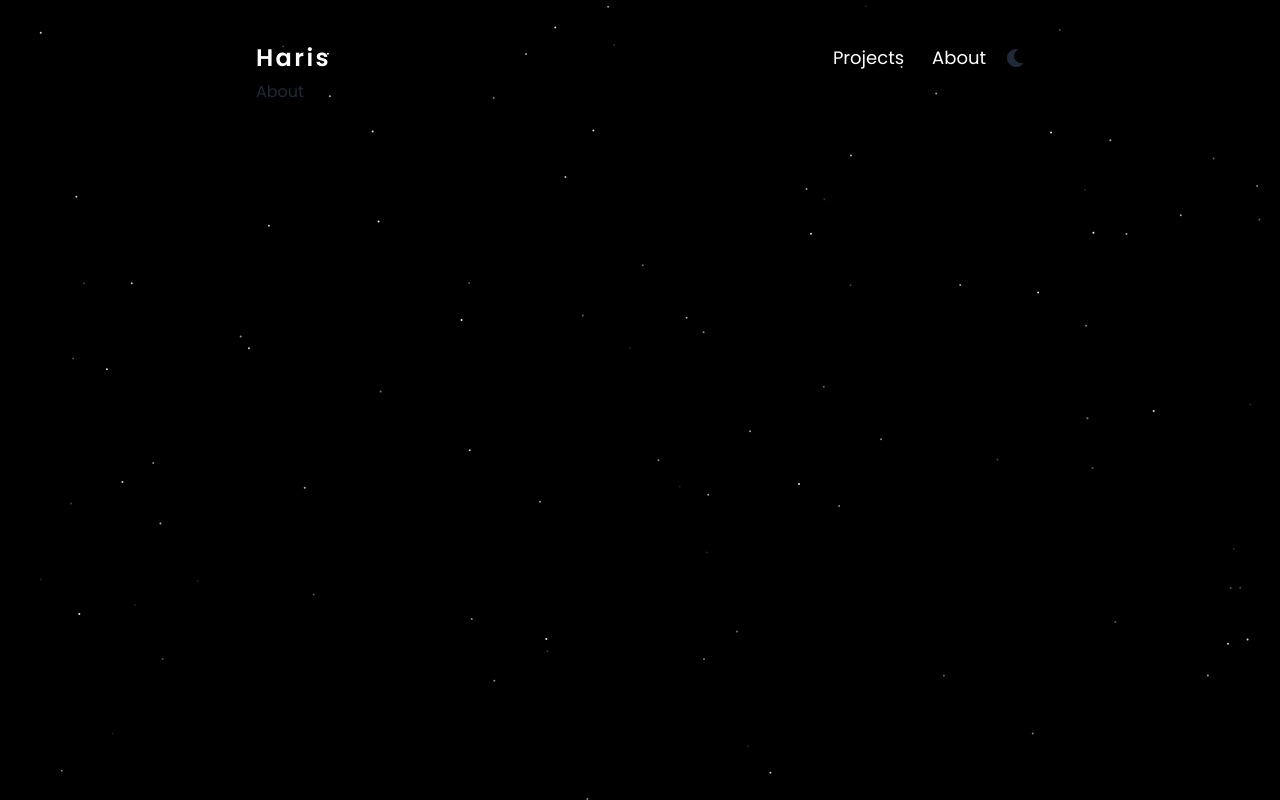
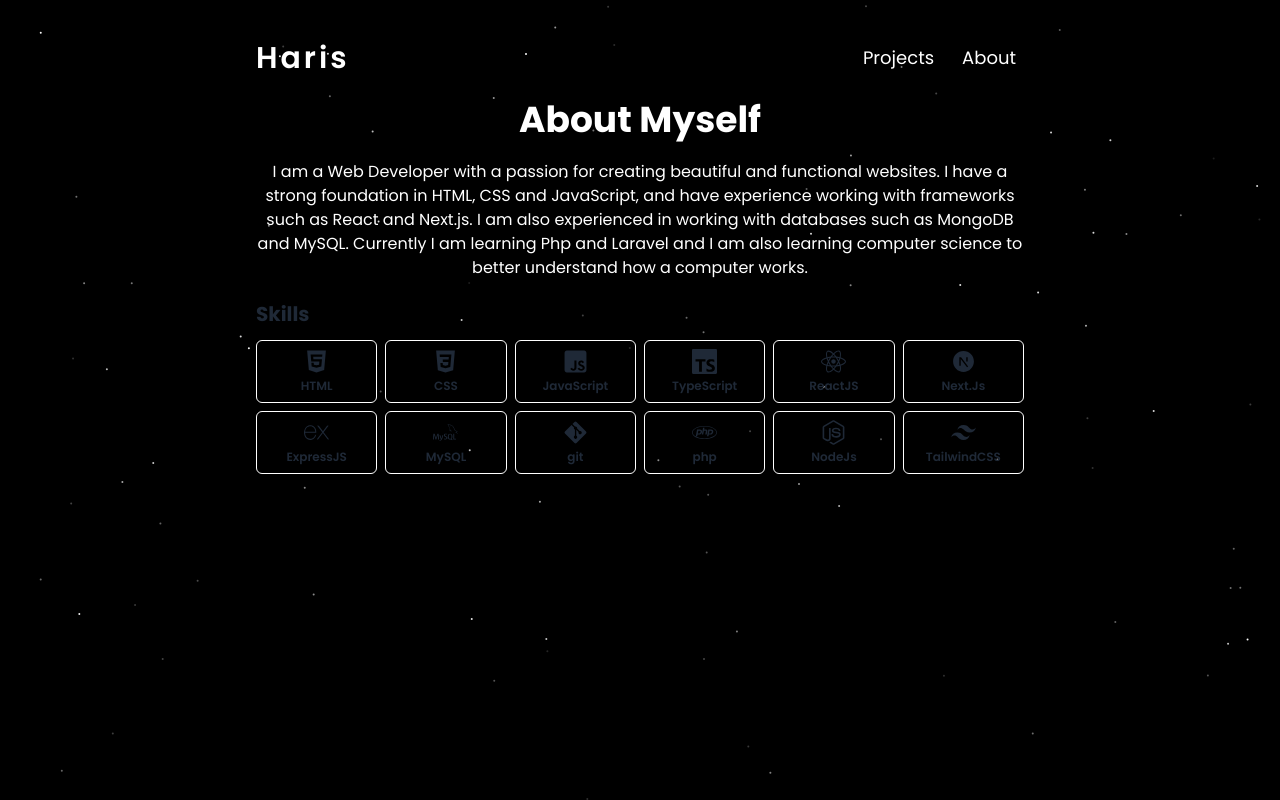
Before and after one commit to ArctyZ/portfolio-haris, a React (Vite) app: page /about in a window 1280 px wide. Built offline with nearby package versions, Linux system fonts and the light colour scheme.

Commit message:
feat: about page

```diff
--- a/src/components/Header.tsx
+++ b/src/components/Header.tsx
@@ -1,6 +1,5 @@
 'use client'
 import { Link } from "react-router";
-import { FaMoon } from "react-icons/fa";
 import {motion} from "framer-motion";
 import { useState, useRef } from "react";
 export default function Header() {
@@ -15,7 +14,7 @@ export default function Header() {
   return (
     <div className="flex items-center justify-between pt-4 mt-5 bg-transparent">
         <div>
-            <h1 className="text-xl md:text-2xl font-semibold tracking-widest text-white shine"><Link to={"/"}>Haris</Link></h1>
+            <h1 className="text-xl md:text-3xl font-semibold tracking-widest text-white shine"><Link to={"/"}>Haris</Link></h1>
         </div>
         <div className="">
             <ul
@@ -25,7 +24,7 @@ export default function Header() {
 
                 <Tab setPosition={setPosition}><Link to={"/about"}>About</Link></Tab>
 
-                <li><FaMoon/></li>
+
                 <motion.li
                 animate={{...position}}
                 className="absolute z-0 rounded-md bg-white/10 h-full"/>
--- a/src/components/UserDetails.tsx
+++ b/src/components/UserDetails.tsx
@@ -1,5 +1,7 @@
 import { Link } from "react-router";
 import { FiGithub, FiLinkedin, FiFileText } from "react-icons/fi";
+import { FcOk } from "react-icons/fc";
+import { IoIosMail } from "react-icons/io";
 
 export default function UserDetails() {
   return (
@@ -15,9 +17,9 @@ export default function UserDetails() {
           </div>
           <div className="">
             <h2 className="font-semibold text-lg">Haris Baraja</h2>
-            < div className="flex flex-col relative w-40 h-6 border-red-700 border-2 overflow-hidden cursor-pointer uppp">
-              <span className="">Available for work</span>
-              <span className="">Reach out</span>
+            < div className="flex flex-col relative w-50 h-6  overflow-hidden cursor-pointer uppp">
+              <span className="flex gap-1 items-center"><FcOk size={15} />Available for work</span>
+              <span className="flex gap-1 items-center"><IoIosMail size={20} /><Link  to="mailto:harisbaraja56@gmail.com">Reach out</Link></span>
             </div>
           </div>
         </div>
--- a/src/index.css
+++ b/src/index.css
@@ -25,6 +25,11 @@
     transform: rotate(-20deg) translate(140px,70px);
 }
 
+.uppp span:nth-child(1){
+    translate:0 0px;
+    transition: ease-in-out .5s;
+
+}
 .uppp:hover span:nth-child(1){
     translate:0 -42px;
     transition: ease-in-out .5s;
@@ -33,6 +38,7 @@
 
 .uppp span:nth-child(2){
     translate:0 42px;
+    transition: ease-in-out .5s;
 }
 .uppp:hover span:nth-child(2){
     translate:0 -26px;
--- a/src/pages/About.tsx
+++ b/src/pages/About.tsx
@@ -1,7 +1,24 @@
-import React from 'react'
-
+import TechStack from "../components/TechStack"
 export default function About() {
   return (
-    <div>About</div>
+    <div>
+      {/* Title */}
+      <div className="flex justify-center items-center text-center text-4xl font-bold my-5 text-white">
+        <h1>About Myself</h1>
+      </div>
+      {/* Description */}
+      <div>
+        <p className="text-center text-white">
+          I am a Web Developer with a passion for creating beautiful and functional
+          websites. I have a strong foundation in HTML, CSS and JavaScript, and
+          have experience working with frameworks such as React and Next.js. I am
+          also experienced in working with databases such as MongoDB and MySQL.
+          Currently I am learning Php and Laravel and I am also learning computer science to better understand how a computer works.
+        </p>
+      </div>
+      <div className="mt-5">
+        <TechStack/>
+      </div>
+    </div>
   )
 }
```
